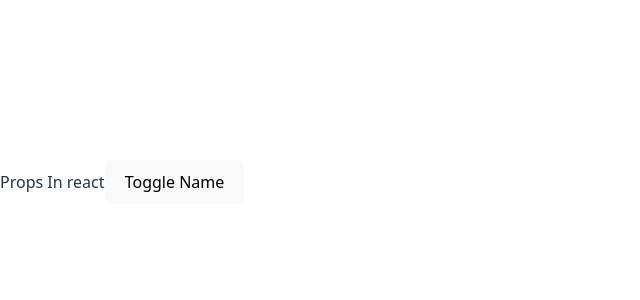
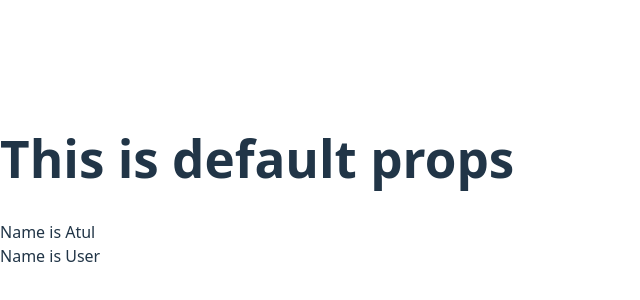
Before and after one commit to atulendrasinghyadav/React-Practice, a React (Vite) app: page / in a window 1280 px wide. Shown: the part 218-518 px from the top of the page, without its empty margins (0-640 px from the left). Built offline with nearby package versions, Linux system fonts and the light colour scheme.

Commit message:
Default Props in React

```diff
--- a/src/App.jsx
+++ b/src/App.jsx
@@ -56,13 +56,16 @@ import State from "./State";
 import Todo from "./Todo";
 import ToggleHTML from "./ToggleHTML";
 import Props from "./Props";
+import DefaultProps from "./DefaultProps";
+
 function App(){
   return(
     <div>
       {/* <Todo /> */}
       {/* <State /> */}
       {/* <ToggleHTML /> */}
-      <Props />
+      {/* <Props /> */}
+      <DefaultProps />
     </div>
   )
 }
--- /dev/null
+++ b/src/DefaultProps.jsx
@@ -0,0 +1,13 @@
+import DefaultPropsComponents from "./DefaultPropsComponents";
+
+function DefaultProps(){
+    return (
+        <div>
+            <h1>This is default props</h1>
+            <DefaultPropsComponents name = "Atul"/>
+            <DefaultPropsComponents />
+        </div>
+    )
+}
+
+export default DefaultProps;
--- /dev/null
+++ b/src/DefaultPropsComponents.jsx
@@ -0,0 +1,7 @@
+function DefaultPropsComponents({name = "User"}){ //Setting default props value
+    return(
+        <div>Name is {name}</div>
+    )
+}
+
+export default DefaultPropsComponents;
```
